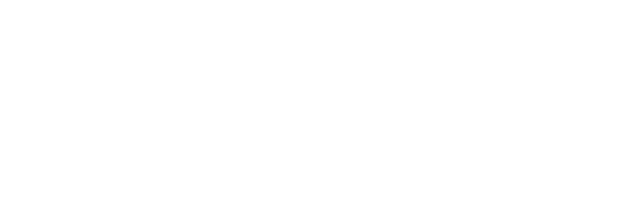
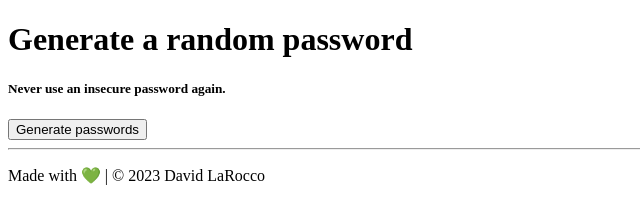
Before and after one commit to harrekki/password-generator, a plain HTML site: page index.html in a window 1280 px wide. Shown: the whole page, without its empty margins (0-640 px from the left). Drawn offline with Linux system fonts and the light colour scheme.

Commit message:
add css variables

```diff
--- a/index.html
+++ b/index.html
@@ -7,6 +7,22 @@
     <link rel="stylesheets" href="dist/css/main.css" />
 </head>
 <body>
-
+    <div class="container">
+        <header class="header">
+            <h1 class="header--title">Generate a <span class="green-text">random password</span></h1>
+            <h5 class="header--subtitle">Never use an insecure password again.</h5>
+        </header>
+        <main class="passwords">
+            <button class="passwords-btn">Generate passwords</button>
+            <hr />
+            <div class="passwords--container">
+                <p class="passwords--field"></p>
+                <p class="passwords--field"></p>
+            </div>
+        </main>
+        <footer>
+            <p class="copywrite">Made with 💚 | &copy; 2023 David LaRocco</p>
+        </footer>
+    </div>
 </body>
 </html>
--- a/scss/main.scss
+++ b/scss/main.scss
@@ -1 +1,2 @@
 @forward 'base';
+@forward 'util';
--- /dev/null
+++ b/scss/util/index.scss
@@ -0,0 +1 @@
+@forward 'variables';
--- /dev/null
+++ b/scss/util/variables.scss
@@ -0,0 +1,11 @@
+:root {
+    /* colors */
+    --black: hsl(250, 18%, 19%);
+    --white: hsl(0, 0%, 100%);
+    --text-color: hsl(220, 9%, 46%);
+    --bg-color-body: hsl(0, 0%, 11%);
+    --bg-color: hsl(152, 81%, 96%);
+    --accent-color: hsl(160, 84%, 39%);
+    --field-color: hsl(215, 30%, 22%);
+    --hr-color: hsl(255, 5%, 84%);
+}
```
Also changed, not shown: dist/css/colors.css (added), dist/css/index.css (added), dist/css/main.css, dist/css/variables.css (added), 4 other files.
